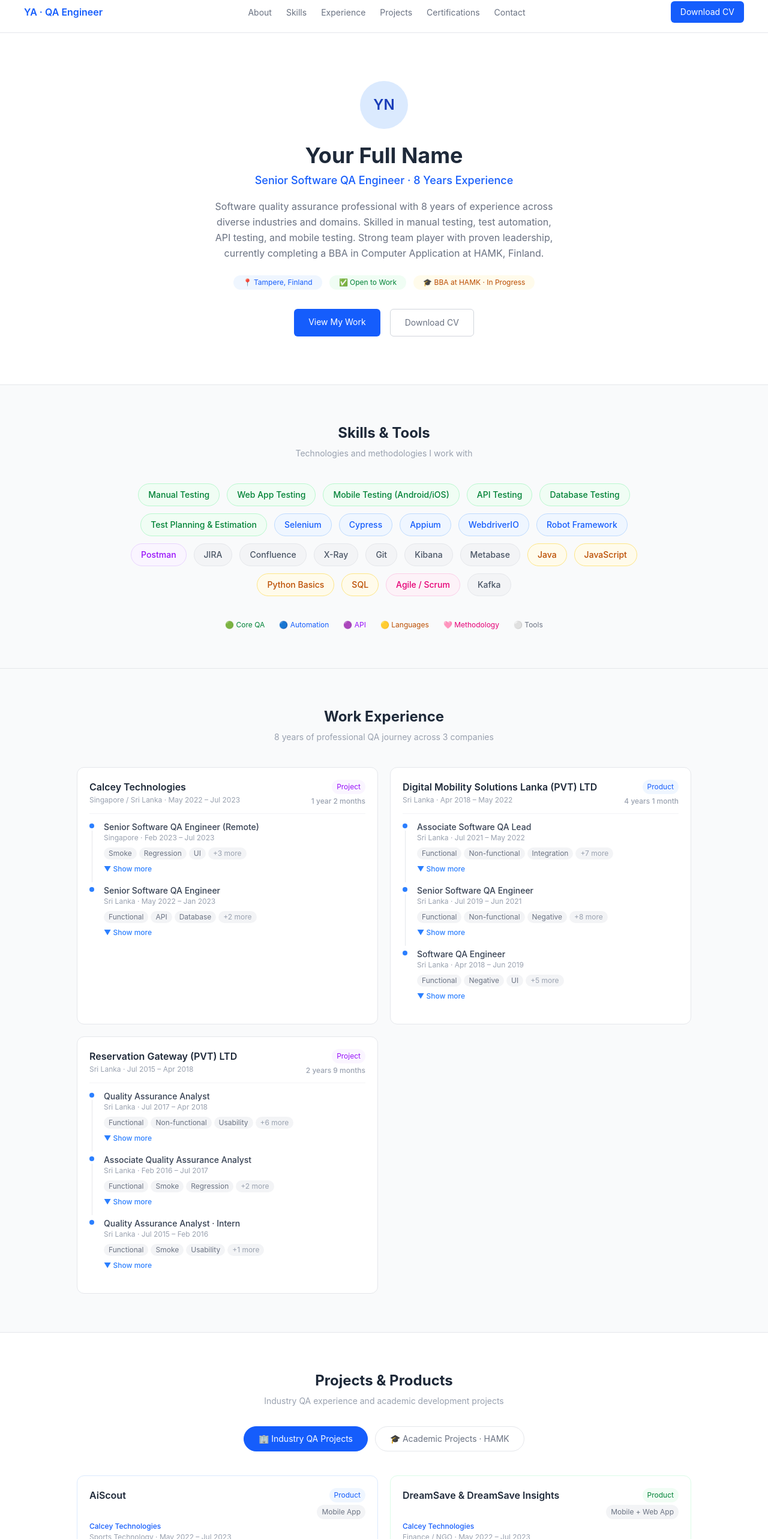
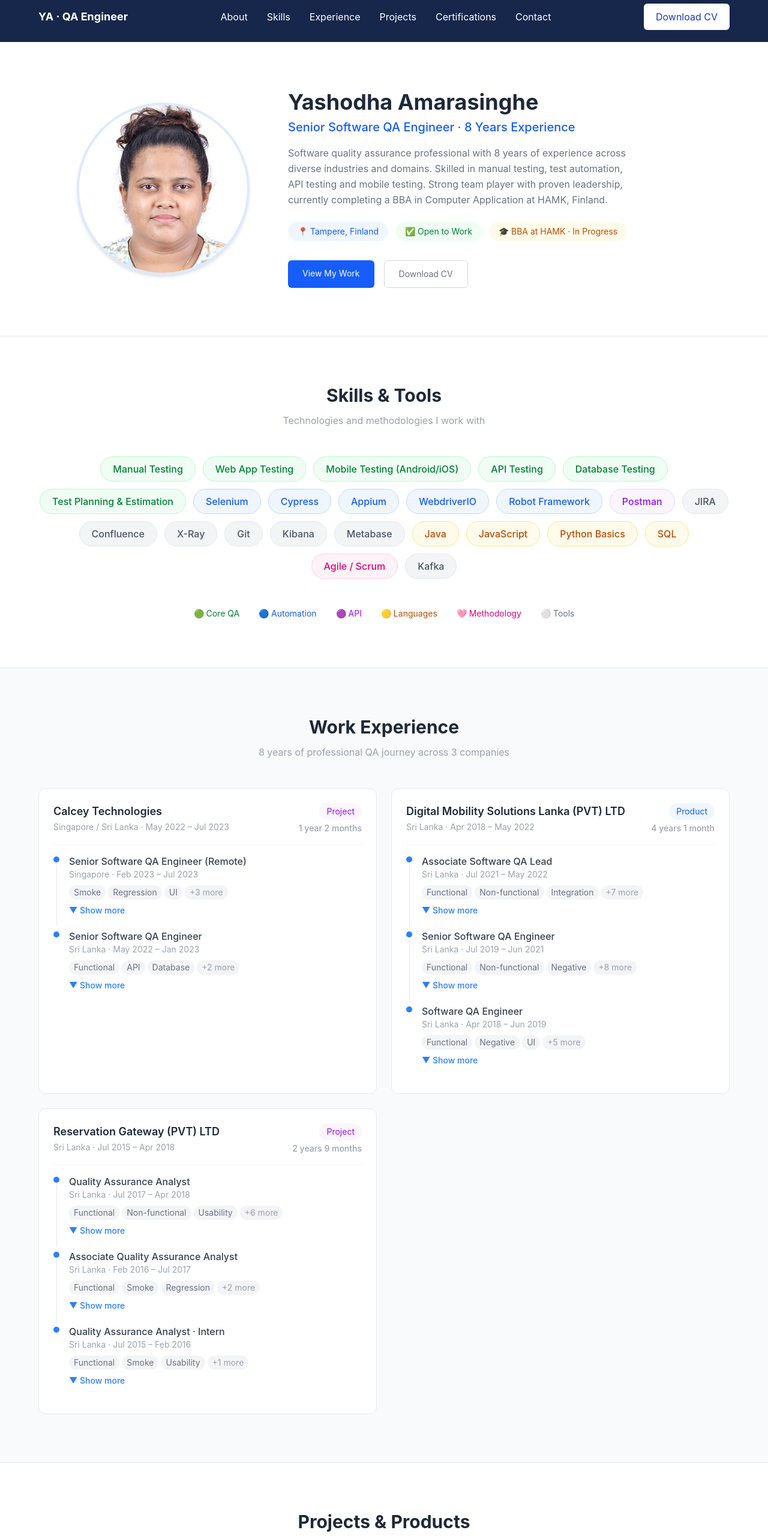
Before and after one commit to Yashodha8890/My_Portfolio, a React app in the folder frontend/: page / in a window 1280 px wide. Shown: the part 14-2580 px from the top of the page at 60% size. Built offline with nearby package versions, Linux system fonts and the light colour scheme; the HTML template or start-up script is replaced by a standard one.

Commit message:
Cosmetic changes are done

```diff
--- a/frontend/src/components/Experience.jsx
+++ b/frontend/src/components/Experience.jsx
@@ -150,69 +150,64 @@ function CompanyCard({ company }) {
   }
 
   return (
-    <div className="bg-white border border-gray-200 rounded-xl p-5">
+    <div className="bg-white border border-gray-200 rounded-xl p-6">
 
-      {/* Company Header */}
       <div className="flex justify-between items-start mb-1">
         <div>
-          <h3 className="text-base font-semibold text-gray-800">
+          <h3 className="text-lg font-semibold text-gray-800">
             {company.company}
           </h3>
-          <p className="text-xs text-gray-400 mt-0.5">
+          <p className="text-sm text-gray-400 mt-0.5">
             {company.location} · {company.period}
           </p>
         </div>
         <div className="flex flex-col items-end gap-1 shrink-0 ml-2">
-          <span className={`text-xs px-2 py-1 rounded-full ${
+          <span className={`text-sm px-3 py-1 rounded-full ${
             company.type === 'Product'
               ? 'bg-blue-50 text-blue-600'
               : 'bg-purple-50 text-purple-600'
           }`}>
             {company.type}
           </span>
-          <span className="text-xs text-gray-400 font-medium">
+          <span className="text-sm text-gray-400 font-medium">
             {company.totalDuration}
           </span>
         </div>
       </div>
 
-      <div className="border-t border-gray-100 mt-3 pt-3 flex flex-col gap-0">
+      <div className="border-t border-gray-100 mt-4 pt-4 flex flex-col gap-0">
         {company.roles.map((role, index) => (
           <div key={index} className="flex gap-4">
 
-            {/* Timeline */}
             <div className="flex flex-col items-center">
-              <div className="w-2 h-2 rounded-full bg-blue-500 mt-1 shrink-0"></div>
+              <div className="w-2.5 h-2.5 rounded-full bg-blue-500 mt-1 shrink-0"></div>
               {index !== company.roles.length - 1 && (
                 <div className="w-px flex-1 bg-gray-200 my-1"></div>
               )}
             </div>
 
-            {/* Role content */}
-            <div className="pb-4 flex-1">
-              <p className="text-sm font-medium text-gray-700">{role.role}</p>
-              <p className="text-gray-400 text-xs">{role.location} · {role.period}</p>
+            <div className="pb-5 flex-1">
+              <p className="text-base font-medium text-gray-700">{role.role}</p>
+              <p className="text-gray-400 text-sm">{role.location} · {role.period}</p>
 
-              {/* Testing type pills */}
               <div className="flex flex-wrap gap-1 mt-2">
                 {role.testingTypes.slice(0, 3).map((type) => (
-                  <span key={type} className="text-xs px-2 py-0.5 bg-gray-100 text-gray-500 rounded-full">
+                  <span key={type} className="text-sm px-2 py-0.5 bg-gray-100 text-gray-500 rounded-full">
                     {type}
                   </span>
                 ))}
                 {role.testingTypes.length > 3 && (
-                  <span className="text-xs px-2 py-0.5 bg-gray-100 text-gray-400 rounded-full">
+                  <span className="text-sm px-2 py-0.5 bg-gray-100 text-gray-400 rounded-full">
                     +{role.testingTypes.length - 3} more
                   </span>
                 )}
               </div>
 
-              {/* Expanded content */}
               {openRoles.includes(index) && (
                 <div className="mt-3">
-                  <ul className="space-y-1.5">
+                  <ul className="space-y-2">
                     {role.responsibilities.map((item, i) => (
-                      <li key={i} className="flex gap-2 text-xs text-gray-500 leading-relaxed">
+                      <li key={i} className="flex gap-2 text-sm text-gray-500 leading-relaxed">
                         <span className="text-blue-400 shrink-0 mt-0.5">▸</span>
                         {item}
                       </li>
@@ -220,7 +215,7 @@ function CompanyCard({ company }) {
                   </ul>
                   <div className="flex flex-wrap gap-1 mt-3 pt-3 border-t border-gray-100">
                     {role.testingTypes.map((type) => (
-                      <span key={type} className="text-xs px-2 py-0.5 bg-gray-100 text-gray-500 rounded-full">
+                      <span key={type} className="text-sm px-2 py-0.5 bg-gray-100 text-gray-500 rounded-full">
                         {type}
                       </span>
                     ))}
@@ -228,10 +223,9 @@ function CompanyCard({ company }) {
                 </div>
               )}
 
-              {/* Toggle button */}
               <button
                 onClick={() => toggleRole(index)}
-                className="mt-2 text-xs text-blue-500 hover:text-blue-700 font-medium"
+                className="mt-2 text-sm text-blue-500 hover:text-blue-700 font-medium"
               >
                 {openRoles.includes(index) ? '▲ Show less' : '▼ Show more'}
               </button>
@@ -245,16 +239,16 @@ function CompanyCard({ company }) {
 
 function Experience() {
   return (
-    <section id="experience" className="px-10 py-16 bg-gray-50 border-b border-gray-200">
+    <section id="experience" className="px-16 py-20 bg-gray-50 border-b border-gray-200">
 
-      <h2 className="text-2xl font-bold text-gray-800 text-center mb-2">
+      <h2 className="text-3xl font-bold text-gray-800 text-center mb-3">
         Work Experience
       </h2>
-      <p className="text-gray-400 text-center text-sm mb-10">
+      <p className="text-gray-400 text-center text-base mb-12">
         8 years of professional QA journey across 3 companies
       </p>
 
-      <div className="grid grid-cols-2 gap-5 max-w-5xl mx-auto">
+      <div className="grid grid-cols-2 gap-6 max-w-6xl mx-auto">
         {companies.map((company, index) => (
           <CompanyCard key={index} company={company} />
         ))}
--- a/frontend/src/components/Hero.jsx
+++ b/frontend/src/components/Hero.jsx
@@ -1,34 +1,44 @@
+import profilePhoto from '../assets/profile.jpeg'
+
 function Hero() {
   return (
-    <section id="about" className="flex flex-col items-center text-center px-10 py-20 bg-white border-b border-gray-200">
+    <section id="about" className="bg-white border-b border-gray-200">
+      <div className="max-w-6xl mx-auto px-16 py-20 flex items-center gap-16">
 
-      <div className="w-20 h-20 rounded-full bg-blue-100 text-blue-800 text-2xl font-semibold flex items-center justify-center mb-6">
-        YN
+        {/* Left — Photo */}
+        <div className="shrink-0">
+          <img
+            src={profilePhoto}
+            alt="Profile"
+            className="w-72 h-72 rounded-full object-cover border-4 border-blue-100 shadow-md"
+          />
         </div>
 
+        {/* Right — Content */}
+        <div className="flex flex-col">
           <h1 className="text-4xl font-bold text-gray-800 mb-2">
-        Your Full Name
+            Yashodha Amarasinghe
           </h1>
 
-      <p className="text-blue-600 font-medium text-lg mb-4">
+          <p className="text-blue-600 font-medium text-xl mb-4">
             Senior Software QA Engineer · 8 Years Experience
           </p>
 
           <p className="text-gray-500 text-base leading-relaxed max-w-xl mb-6">
             Software quality assurance professional with 8 years of experience across
             diverse industries and domains. Skilled in manual testing, test automation,
-        API testing, and mobile testing. Strong team player with proven leadership,
+            API testing and mobile testing. Strong team player with proven leadership,
             currently completing a BBA in Computer Application at HAMK, Finland.
           </p>
 
-      <div className="flex gap-3 flex-wrap justify-center mb-8">
-        <span className="text-xs px-4 py-1 rounded-full bg-blue-50 text-blue-600">
+          <div className="flex gap-3 flex-wrap mb-8">
+            <span className="text-sm px-4 py-1.5 rounded-full bg-blue-50 text-blue-600">
               📍 Tampere, Finland
             </span>
-        <span className="text-xs px-4 py-1 rounded-full bg-green-50 text-green-700">
+            <span className="text-sm px-4 py-1.5 rounded-full bg-green-50 text-green-700">
               ✅ Open to Work
             </span>
-        <span className="text-xs px-4 py-1 rounded-full bg-amber-50 text-amber-700">
+            <span className="text-sm px-4 py-1.5 rounded-full bg-amber-50 text-amber-700">
               🎓 BBA at HAMK · In Progress
             </span>
           </div>
@@ -43,7 +53,9 @@ function Hero() {
               Download CV
             </a>
           </div>
+        </div>
 
+      </div>
     </section>
   )
 }
--- a/frontend/src/components/Navbar.jsx
+++ b/frontend/src/components/Navbar.jsx
@@ -1,23 +1,25 @@
 function Navbar() {
   return (
-    <nav className="flex justify-between items-center px-10 py-4 bg-white border-b border-gray-200 sticky top-0 z-50">
+    // <nav className="flex justify-between items-center px-10 py-4 bg-white border-b border-gray-200 sticky top-0 z-50">
+    <nav style={{backgroundColor: '#16274bff'}} className="flex justify-between items-center px-16 py-5 sticky top-0 z-50">
 
-      <div className="text-blue-600 font-semibold text-base">
+
+      <div className="text-white font-bold text-lg">
         YA · QA Engineer
       </div>
 
-      <ul className="flex gap-6 list-none">
-        <li><a href="#about" className="text-gray-500 text-sm hover:text-blue-600">About</a></li>
-        <li><a href="#skills" className="text-gray-500 text-sm hover:text-blue-600">Skills</a></li>
-        <li><a href="#experience" className="text-gray-500 text-sm hover:text-blue-600">Experience</a></li>
-        <li><a href="#projects" className="text-gray-500 text-sm hover:text-blue-600">Projects</a></li>
-        <li><a href="#certifications" className="text-gray-500 text-sm hover:text-blue-600">Certifications</a></li>
-        <li><a href="#contact" className="text-gray-500 text-sm hover:text-blue-600">Contact</a></li>
+      <ul className="flex gap-8 list-none">
+        <li><a href="#about" className="text-white text-base hover:text-blue-300">About</a></li>
+        <li><a href="#skills" className="text-white text-base hover:text-blue-300">Skills</a></li>
+        <li><a href="#experience" className="text-white text-base hover:text-blue-300">Experience</a></li>
+        <li><a href="#projects" className="text-white text-base hover:text-blue-300">Projects</a></li>
+        <li><a href="#certifications" className="text-white text-base hover:text-blue-300">Certifications</a></li>
+        <li><a href="#contact" className="text-white text-base hover:text-blue-300">Contact</a></li>
       </ul>
 
       <a href="/cv.pdf" download
-        className="text-sm bg-blue-600 text-white px-4 py-2 rounded-md hover:bg-blue-700">
-        Download CV
+        className="text-base bg-white text-blue-800 px-5 py-2.5 rounded-md hover:bg-blue-100">
+          Download CV
       </a>
 
     </nav>
--- a/frontend/src/components/Projects.jsx
+++ b/frontend/src/components/Projects.jsx
@@ -3,7 +3,7 @@ import { useState } from 'react'
 const industryProjects = [
   {
     name: 'AiScout',
-    category: 'Product',
+    category: 'Project',
     type: 'Mobile App',
     company: 'Calcey Technologies',
     period: 'May 2022 – Jul 2023',
@@ -16,7 +16,7 @@ const industryProjects = [
   },
   {
     name: 'DreamSave & DreamSave Insights',
-    category: 'Product',
+    category: 'Project',
     type: 'Mobile + Web App',
     company: 'Calcey Technologies',
     period: 'May 2022 – Jul 2023',
@@ -116,33 +116,33 @@ function IndustryCard({ project }) {
   const [isOpen, setIsOpen] = useState(false)
 
   return (
-    <div className={`bg-white border ${project.color} rounded-xl p-5`}>
+    <div className={`bg-white border ${project.color} rounded-xl p-6`}>
       <div className="flex justify-between items-start mb-1">
-        <h3 className="text-base font-semibold text-gray-800">{project.name}</h3>
+        <h3 className="text-lg font-semibold text-gray-800">{project.name}</h3>
         <div className="flex flex-col items-end gap-1 shrink-0 ml-2">
-          <span className={`text-xs px-2 py-1 rounded-full ${project.badge}`}>
+          <span className={`text-sm px-3 py-1 rounded-full ${project.badge}`}>
             {project.category}
           </span>
-          <span className="text-xs px-2 py-1 rounded-full bg-gray-100 text-gray-500">
+          <span className="text-sm px-3 py-1 rounded-full bg-gray-100 text-gray-500">
             {project.type}
           </span>
         </div>
       </div>
 
-      <p className="text-xs text-blue-600 font-medium">{project.company}</p>
-      <p className="text-xs text-gray-400 mt-0.5">{project.domain} · {project.period}</p>
-      <p className="text-xs text-gray-500 leading-relaxed mt-3">{project.description}</p>
+      <p className="text-sm text-blue-600 font-medium">{project.company}</p>
+      <p className="text-sm text-gray-400 mt-0.5">{project.domain} · {project.period}</p>
+      <p className="text-sm text-gray-500 leading-relaxed mt-3">{project.description}</p>
 
       {isOpen && (
         <div className="mt-3 pt-3 border-t border-gray-100">
-          <p className="text-xs font-medium text-gray-700 mb-1">My Role:</p>
-          <p className="text-xs text-gray-500 leading-relaxed">{project.myRole}</p>
+          <p className="text-sm font-medium text-gray-700 mb-1">My Role:</p>
+          <p className="text-sm text-gray-500 leading-relaxed">{project.myRole}</p>
         </div>
       )}
 
-      <div className="flex flex-wrap gap-1 mt-3">
+      <div className="flex flex-wrap gap-2 mt-3">
         {project.tags.map((tag) => (
-          <span key={tag} className="text-xs px-2 py-0.5 bg-gray-100 text-gray-500 rounded-full">
+          <span key={tag} className="text-sm px-3 py-1 bg-gray-100 text-gray-500 rounded-full">
             {tag}
           </span>
         ))}
@@ -150,7 +150,7 @@ function IndustryCard({ project }) {
 
       <button
         onClick={() => setIsOpen(!isOpen)}
-        className="mt-3 text-xs text-blue-500 hover:text-blue-700 font-medium"
+        className="mt-3 text-sm text-blue-500 hover:text-blue-700 font-medium"
       >
         {isOpen ? '▲ Hide my role' : '▼ Show my role'}
       </button>
@@ -162,23 +162,23 @@ function AcademicCard({ project }) {
   const [isOpen, setIsOpen] = useState(false)
 
   return (
-    <div className={`bg-white border ${project.color} rounded-xl p-5`}>
+    <div className={`bg-white border ${project.color} rounded-xl p-6`}>
       <div className="flex justify-between items-start mb-1">
-        <h3 className="text-base font-semibold text-gray-800">{project.name}</h3>
-        <span className={`text-xs px-2 py-1 rounded-full shrink-0 ml-2 ${project.badge}`}>
+        <h3 className="text-lg font-semibold text-gray-800">{project.name}</h3>
+        <span className={`text-sm px-3 py-1 rounded-full shrink-0 ml-2 ${project.badge}`}>
           {project.type}
         </span>
       </div>
 
-      <p className="text-xs text-gray-400 mt-0.5">{project.domain} · {project.period}</p>
-      <p className="text-xs text-gray-500 leading-relaxed mt-3">{project.description}</p>
+      <p className="text-sm text-gray-400 mt-0.5">{project.domain} · {project.period}</p>
+      <p className="text-sm text-gray-500 leading-relaxed mt-3">{project.description}</p>
 
       {isOpen && (
         <div className="mt-3 pt-3 border-t border-gray-100">
-          <p className="text-xs font-medium text-gray-700 mb-2">Key Features:</p>
-          <ul className="space-y-1.5">
+          <p className="text-sm font-medium text-gray-700 mb-2">Key Features:</p>
+          <ul className="space-y-2">
             {project.highlights.map((item, i) => (
-              <li key={i} className="flex gap-2 text-xs text-gray-500 leading-relaxed">
+              <li key={i} className="flex gap-2 text-sm text-gray-500 leading-relaxed">
                 <span className="text-blue-400 shrink-0 mt-0.5">▸</span>
                 {item}
               </li>
@@ -187,9 +187,9 @@ function AcademicCard({ project }) {
         </div>
       )}
 
-      <div className="flex flex-wrap gap-1 mt-3">
+      <div className="flex flex-wrap gap-2 mt-3">
         {project.techStack.map((tech) => (
-          <span key={tech} className="text-xs px-2 py-0.5 bg-gray-100 text-gray-500 rounded-full">
+          <span key={tech} className="text-sm px-3 py-1 bg-gray-100 text-gray-500 rounded-full">
             {tech}
           </span>
         ))}
@@ -198,7 +198,7 @@ function AcademicCard({ project }) {
       <div className="flex items-center justify-between mt-3">
         <button
           onClick={() => setIsOpen(!isOpen)}
-          className="text-xs text-blue-500 hover:text-blue-700 font-medium"
+          className="text-sm text-blue-500 hover:text-blue-700 font-medium"
         >
           {isOpen ? '▲ Hide features' : '▼ Show features'}
         </button>
@@ -206,7 +206,7 @@ function AcademicCard({ project }) {
           <a href={project.github}
           target="_blank"
           rel="noopener noreferrer"
-          className="text-xs px-3 py-1 bg-gray-800 text-white rounded-full hover:bg-gray-700"
+          className="text-sm px-4 py-2 bg-gray-800 text-white rounded-full hover:bg-gray-700"
         >
           GitHub →
         </a>
@@ -219,19 +219,19 @@ function Projects() {
   const [activeTab, setActiveTab] = useState('industry')
 
   return (
-    <section id="projects" className="px-10 py-16 bg-white border-b border-gray-200">
+    <section id="projects" className="px-16 py-20 bg-white border-b border-gray-200">
 
-      <h2 className="text-2xl font-bold text-gray-800 text-center mb-2">
+      <h2 className="text-3xl font-bold text-gray-800 text-center mb-3">
         Projects & Products
       </h2>
-      <p className="text-gray-400 text-center text-sm mb-8">
+      <p className="text-gray-400 text-center text-base mb-8">
         Industry QA experience and academic development projects
       </p>
 
-      <div className="flex gap-3 justify-center mb-10">
+      <div className="flex gap-4 justify-center mb-12">
         <button
           onClick={() => setActiveTab('industry')}
-          className={`text-sm px-6 py-2.5 rounded-full border transition-all ${
+          className={`text-base px-8 py-3 rounded-full border transition-all ${
             activeTab === 'industry'
               ? 'bg-blue-600 text-white border-blue-600'
               : 'bg-white text-gray-500 border-gray-200 hover:border-blue-300'
@@ -241,7 +241,7 @@ function Projects() {
         </button>
         <button
           onClick={() => setActiveTab('academic')}
-          className={`text-sm px-6 py-2.5 rounded-full border transition-all ${
+          className={`text-base px-8 py-3 rounded-full border transition-all ${
             activeTab === 'academic'
               ? 'bg-blue-600 text-white border-blue-600'
               : 'bg-white text-gray-500 border-gray-200 hover:border-blue-300'
@@ -252,7 +252,7 @@ function Projects() {
       </div>
 
       {activeTab === 'industry' && (
-        <div className="grid grid-cols-2 gap-5 max-w-5xl mx-auto">
+        <div className="grid grid-cols-2 gap-6 max-w-6xl mx-auto">
           {industryProjects.map((project, index) => (
             <IndustryCard key={index} project={project} />
           ))}
@@ -260,7 +260,7 @@ function Projects() {
       )}
 
       {activeTab === 'academic' && (
-        <div className="grid grid-cols-2 gap-5 max-w-5xl mx-auto">
+        <div className="grid grid-cols-2 gap-6 max-w-6xl mx-auto">
           {academicProjects.map((project, index) => (
             <AcademicCard key={index} project={project} />
           ))}
--- a/frontend/src/components/Skills.jsx
+++ b/frontend/src/components/Skills.jsx
@@ -36,33 +36,33 @@ const categoryColors = {
 
 function Skills() {
   return (
-    <section id="skills" className="px-10 py-16 bg-gray-50 border-b border-gray-200">
+    <section id="skills" className="px-16 py-20 bg-white border-b border-gray-200">
 
-      <h2 className="text-2xl font-bold text-gray-800 text-center mb-2">
+      <h2 className="text-3xl font-bold text-gray-800 text-center mb-3">
         Skills & Tools
       </h2>
-      <p className="text-gray-400 text-center text-sm mb-10">
+      <p className="text-gray-400 text-center text-base mb-12">
         Technologies and methodologies I work with
       </p>
 
-      <div className="flex flex-wrap gap-3 justify-center max-w-4xl mx-auto">
+      <div className="flex flex-wrap gap-3 justify-center max-w-6xl mx-auto">
         {skills.map((skill) => (
           <span
             key={skill.name}
-            className={`text-sm px-4 py-2 rounded-full font-medium ${categoryColors[skill.category]}`}
+            className={`text-base px-5 py-2 rounded-full font-medium ${categoryColors[skill.category]}`}
           >
             {skill.name}
           </span>
         ))}
       </div>
 
-      <div className="flex gap-6 justify-center mt-10 flex-wrap">
-        <span className="text-xs text-green-700">🟢 Core QA</span>
-        <span className="text-xs text-blue-600">🔵 Automation</span>
-        <span className="text-xs text-purple-600">🟣 API</span>
-        <span className="text-xs text-amber-700">🟡 Languages</span>
-        <span className="text-xs text-pink-600">🩷 Methodology</span>
-        <span className="text-xs text-gray-500">⚪ Tools</span>
+      <div className="flex gap-8 justify-center mt-12 flex-wrap">
+        <span className="text-sm text-green-700">🟢 Core QA</span>
+        <span className="text-sm text-blue-600">🔵 Automation</span>
+        <span className="text-sm text-purple-600">🟣 API</span>
+        <span className="text-sm text-amber-700">🟡 Languages</span>
+        <span className="text-sm text-pink-600">🩷 Methodology</span>
+        <span className="text-sm text-gray-500">⚪ Tools</span>
       </div>
 
     </section>
```
Also changed, not shown: frontend/src/components/Certifications.jsx (+11 -11 lines), frontend/src/components/Contact.jsx (+44 -45 lines), frontend/src/components/Education.jsx (+24 -23 lines), frontend/src/assets/profile.jpeg (added). Lines whose indentation alone changed are shown as unchanged.
